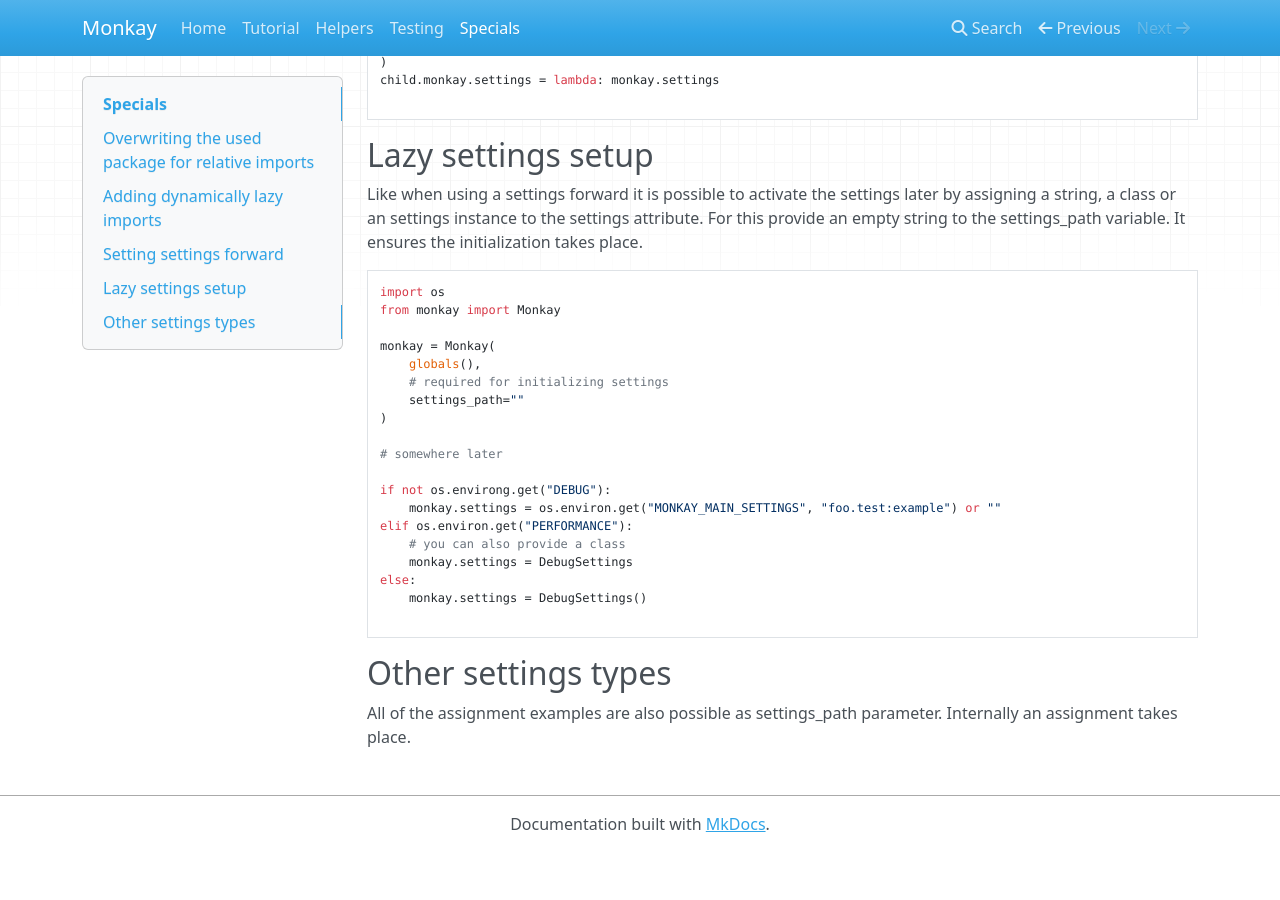
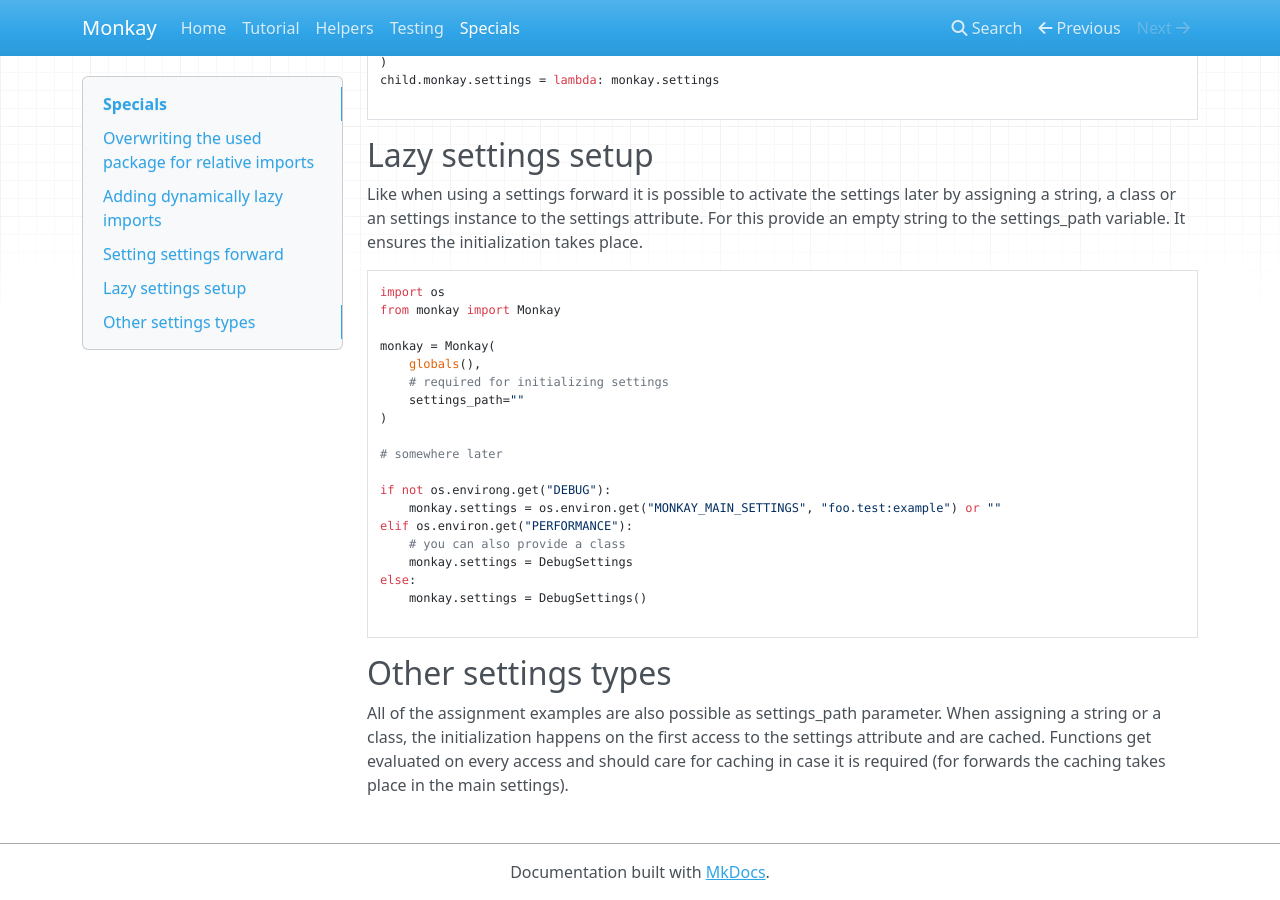
Before and after one commit to dymmond/monkay, an MkDocs documentation site: the page built from docs/specials.md, in a window 1280 px wide and 900 px high, scrolled down 2503 px. Built offline with MkDocs 1.6.1, drawn with Linux system fonts in a browser that asks for light colours; nearby versions of some CDN libraries; before the commit the page ends 3355 px from its top, so only the background shows below that.

Commit message:
Expand settings assignment section

```diff
--- a/docs/specials.md
+++ b/docs/specials.md
@@ -165,4 +165,7 @@ else:
 ## Other settings types
 
 All of the assignment examples are also possible as settings_path parameter.
-Internally an assignment takes place.
+When assigning a string or a class, the initialization happens on the first access to the settings
+attribute and are cached.
+Functions get evaluated on every access and should care for caching in case it is required (for forwards the caching
+takes place in the main settings).
```
